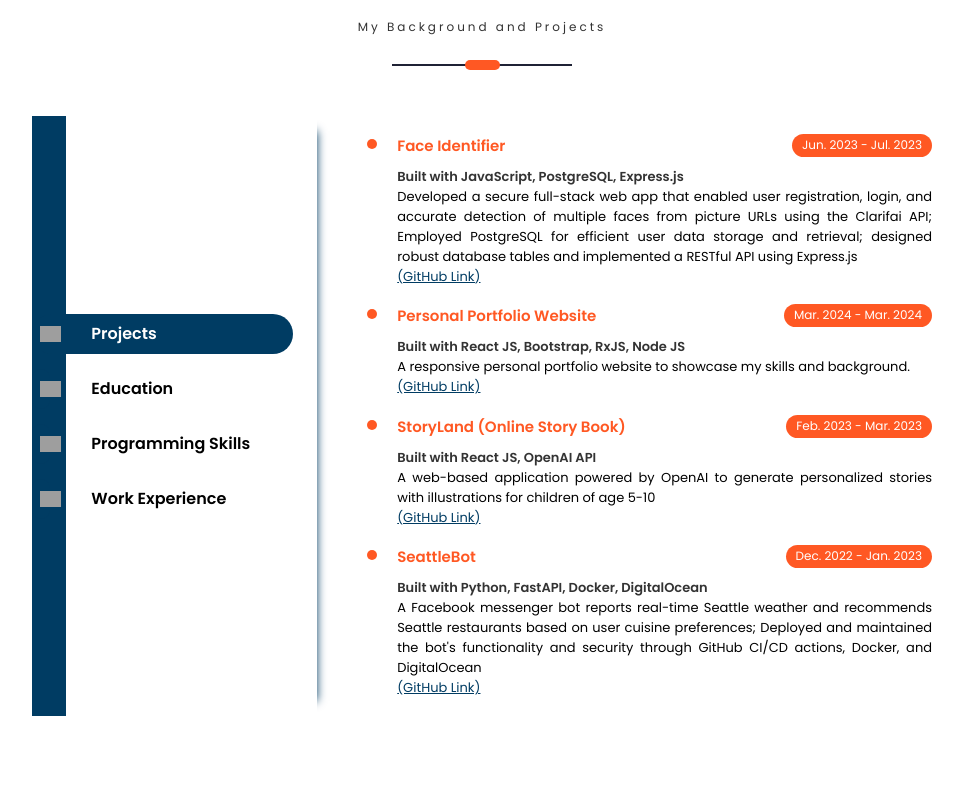
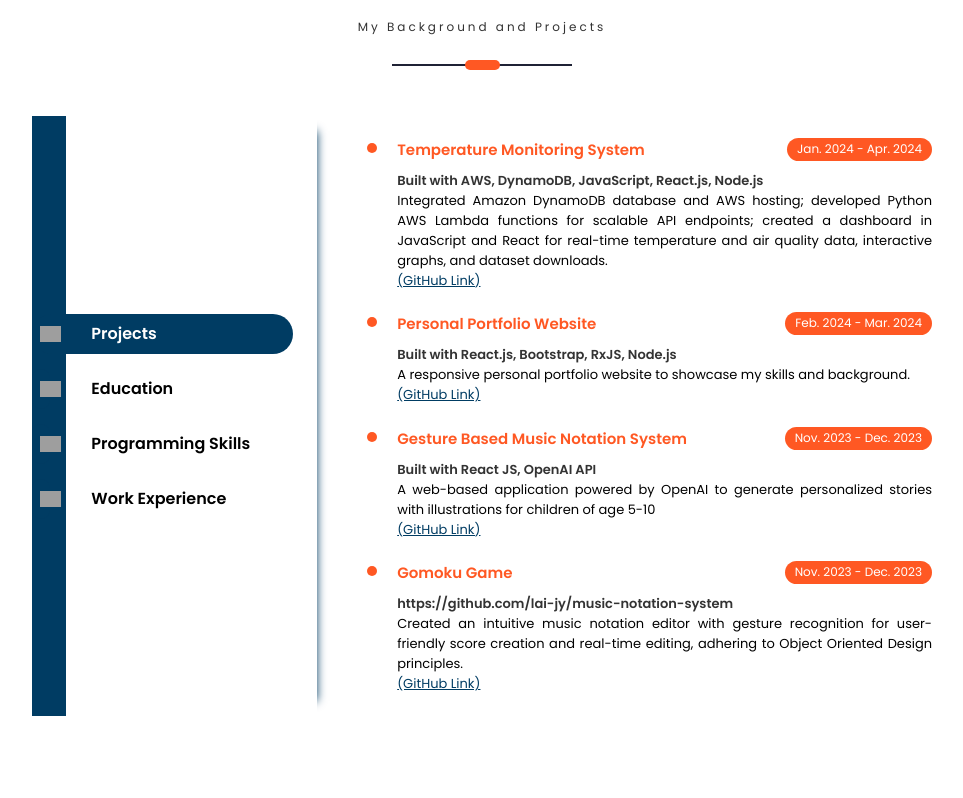
Before and after one commit to alisonjlai/Portfolio, a React (Create React App) app in the folder client/: page / in a window 1280 px wide. Shown: the part 1482-2280 px from the top of the page, without its empty margins (158-1121 px from the left). Built offline with nearby package versions, Linux system fonts and the light colour scheme; grey boxes are pictures that could not be loaded.

Commit message:
update resume

```diff
--- a/client/src/PortfolioContainer/Resume/Resume.js
+++ b/client/src/PortfolioContainer/Resume/Resume.js
@@ -62,32 +62,32 @@ function Resume(props) {
 
     const projectsDetails = [
         {
-            title: "Face Identifier",
-            duration: { fromDate: "Jun. 2023", toDate: "Jul. 2023" },
-            description: "Developed a secure full-stack web app that enabled user registration, login, and accurate detection of multiple faces from picture URLs using the Clarifai API; Employed PostgreSQL for efficient user data storage and retrieval; designed robust database tables and implemented a RESTful API using Express.js",
-            subHeading: "Built with JavaScript, PostgreSQL, Express.js",
-            link: "https://github.com/mereluo/face-identifier",
+            title: "Temperature Monitoring System",
+            duration: { fromDate: "Jan. 2024", toDate: "Apr. 2024" },
+            description: "Integrated Amazon DynamoDB database and AWS hosting; developed Python AWS Lambda functions for scalable API endpoints; created a dashboard in JavaScript and React for real-time temperature and air quality data, interactive graphs, and dataset downloads.",
+            subHeading: "Built with AWS, DynamoDB, JavaScript, React.js, Node.js",
+            link: "https://github.com/lai-jy/ProjectHotSauce",
         },
         {
             title: "Personal Portfolio Website",
-            duration: { fromDate: "Mar. 2024", toDate: "Mar. 2024" },
+            duration: { fromDate: "Feb. 2024", toDate: "Mar. 2024" },
             description: "A responsive personal portfolio website to showcase my skills and background.",
-            subHeading: "Built with React JS, Bootstrap, RxJS, Node JS",
-            link: "https://github.com/lai-jy/Portfolio",
+            subHeading: "Built with React.js, Bootstrap, RxJS, Node.js",
+            link: "https://github.com/lai-jy/portfolio-website",
         },
         {
-            title: "StoryLand (Online Story Book)",
-            duration: { fromDate: "Feb. 2023", toDate: "Mar. 2023" },
+            title: "Gesture Based Music Notation System",
+            duration: { fromDate: "Nov. 2023", toDate: "Dec. 2023" },
             description: "A web-based application powered by OpenAI to generate personalized stories with illustrations for children of age 5-10",
             subHeading: "Built with React JS, OpenAI API",
             link: "https://github.com/mereluo/TeachMe",
         },
         {
-            title: "SeattleBot",
-            duration: { fromDate: "Dec. 2022", toDate: "Jan. 2023" },
-            description: "A Facebook messenger bot reports real-time Seattle weather and recommends Seattle restaurants based on user cuisine preferences; Deployed and maintained the bot's functionality and security through GitHub CI/CD actions, Docker, and DigitalOcean",
-            subHeading: "Built with Python, FastAPI, Docker, DigitalOcean",
-            link: "https://github.com/GaryHo34/SeattleBot",
+            title: "Gomoku Game",
+            duration: { fromDate: "Nov. 2023", toDate: "Dec. 2023" },
+            description: "Created an intuitive music notation editor with gesture recognition for user-friendly score creation and real-time editing, adhering to Object Oriented Design principles.",
+            subHeading: "https://github.com/lai-jy/music-notation-system",
+            link: "https://github.com/lai-jy/gomoku",
         },
     ];
 
@@ -122,23 +122,26 @@ function Resume(props) {
         /* WORK EXPERIENCE */
         <div className="resume-screen-container" key="work-experience">
             <div className="experience-container">
-                <ResumeHeading heading={"Teaching Assistant"} subHeading={"Seattle University"} fromDate={"2022"} toDate={"2023"} />
+                <ResumeHeading heading={"Graduate Research Assistant"} subHeading={"Middlebury Institute of International Studies"} fromDate={"2022"} toDate={"2023"} />
                 <div className="experience-description">
-                    <span className="resume-description-text">Teaching Assistant for CPSC 5001 and CPSC 5002: Programming Boot Camp I and II, teaching Java programming </span>
+                    <span className="resume-description-text">- Compiled datasets totaling 19,000+ segments from BBCs Series subtitles for domain specific training, boosting
+model accuracy and consistency. </span>
                     <br />
-                    <span className="resume-description-text">- Provided thorough and constructive feedback on assignments, maintaining consistent grading standards</span>
+                    <span className="resume-description-text">- Enhanced translation and interpretation model via systematic clean up and alignment of text data, leveraging
+tools like SDL Trados and Olifant for process optimization.</span>
                     <br />
-                    <span className="resume-description-text">- Conducted individual and group tutoring sessions, clarifying programming concepts and troubleshooting coding challenges</span>
+                    <span className="resume-description-text">- Conducted training with Microsoft Custom Translator and SYSTRAN, raised BLEU score (evaluation of
+machine translated text) by 3.09.</span>
                 </div>
             </div>
             <div className="experience-container">
-                <ResumeHeading heading={"Graduate Research Assistant"} subHeading={"University of Washington"} fromDate={"2020"} toDate={"2022"} />
+                <ResumeHeading heading={"Program Manager"} subHeading={"Wonderful Sky Financial Group Limited, Hong Kong"} fromDate={"2021"} toDate={"2021"} />
                 <div className="experience-description">
-                    <span className="resume-description-text">Collaborated with UW Computer Science department and Educational Testing Service (ETS) on math and programming education research </span>
+                    <span className="resume-description-text">- Managed translation projects keeping to both time and budget set up and monitored production schedule. </span>
                     <br />
-                    <span className="resume-description-text">- Analyzed extensive keystroke data from 220 undergraduate students‘ programming assignments</span>
+                    <span className="resume-description-text">- Delivered high quality machine translated/post edited texts and updated term bases for system consistency.</span>
                     <br />
-                    <span className="resume-description-text">- Utilized data visualization tools, such as Python libraries (e.g., Matplotlib, Seaborn), to facilitate easier interpretation and communication of findings</span>
+                    <span className="resume-description-text">- Collabrated with tech teams and clients, fostering communication between all parties. </span>
                 </div>
             </div>
         </div>,
```
